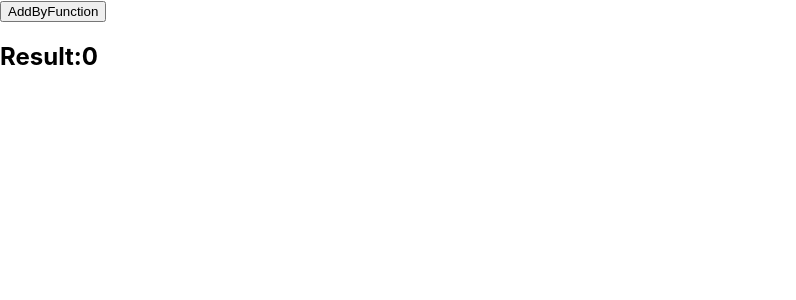
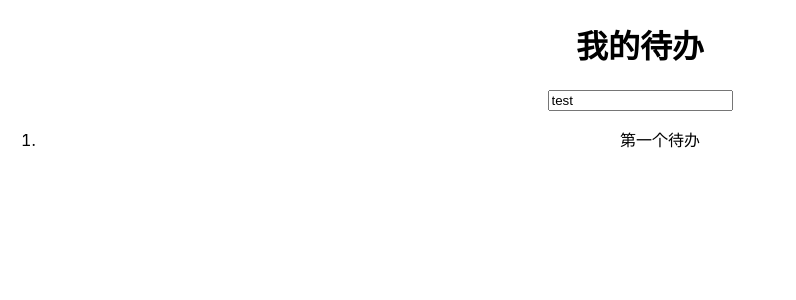
Before and after one commit to upupdayday/react_app, a React (Create React App) app: page / in a window 1280 px wide. Shown: the top 300 px of the page, without its empty margins (0-796 px from the left). Built offline with nearby package versions, Linux system fonts and the light colour scheme.

Commit message:
实现todoList基本框架

```diff
--- a/src/App.js
+++ b/src/App.js
@@ -1,25 +1,30 @@
 import React, { Component } from 'react';
-import logo from './logo.svg';
 import './App.css';
 
 class App extends Component {
+    constructor(props) {
+        super(props);
+        this.state = {
+            newTodo: 'test',
+            todoList: [
+                {id:1, title:'第一个待办'}
+            ],
+        };
+    }
     render() {
+        let todos = this.state.todoList.map((item,index)=>{
+            return <li>{item.title}</li>
+        })
         return (
           <div className="App">
-        <header className="App-header">
-          <img src={logo} className="App-logo" alt="logo" />
-          <p>
-            Edit <code>src/App.js</code> and save to reload.
-          </p>
-          <a
-            className="App-link"
-            href="https://reactjs.org"
-            target="_blank"
-            rel="noopener noreferrer"
-          >
-            Learn React
-          </a>
-        </header>
+              <h1>我的待办</h1>
+              <div className="inputWrapper">
+                  {/*注意 value= 后面不要加引号，加了你试下，会错*/}
+                  <input type="text" value={this.state.newTodo}/>
+              </div>
+              <ol>
+                  {todos}
+              </ol>
           </div>
         );
     }
--- a/src/index.js
+++ b/src/index.js
@@ -1,62 +1,13 @@
 import React from 'react';
 import ReactDOM from 'react-dom';
 import './index.css';
-//import App from './App';
-//import AddByFunction from'./counter'
+import App from './App';
 import * as serviceWorker from './serviceWorker';
 
-// ReactDOM.render(<App />, document.getElementById('root'));
-// ReactDOM.render(
-//     <h1>Hello, world!</h1>,
-//     document.getElementById('root')
-// );
-//
-function plusone(cc, props){
-    console.log(cc);
-    return{count: cc.count + 1};
-}
-
-class AddByFunction extends React.Component {
-    constructor(props){
-        super(props);
-        this.state = {count: 0};
-        this.increment = this.increment.bind(this);
-    }
-
-    increment() {
-        this.setState(plusone);
-        this.setState(plusone);
-
-    }
-
-    render(){
-        console.log('cc');
-        return (
-            <div>
-                <button onClick={this.increment}>AddByFunction</button>
-                <h2>Result:{this.state.count}</h2>
-            </div>
-        );
-    }
-}
 ReactDOM.render(
-    <AddByFunction />,
+    <App />,
     document.getElementById('root')
 );
-
-// ReactDOM.render(
-//     /*<h1>Hello, world!</h1>,*/
-//     <AddByFunction />,
-//     document.getElementById('root')
-// );
-
-// ReactDOM.render(
-//     /*<h1>Hello, world!</h1>,*/
-//     <Counter />,
-//     document.getElementById('root')
-// );
-
-
 
 // If you want your app to work offline and load faster, you can change
 // unregister() to register() below. Note this comes with some pitfalls.
```
Lines whose indentation alone changed are shown as unchanged.
